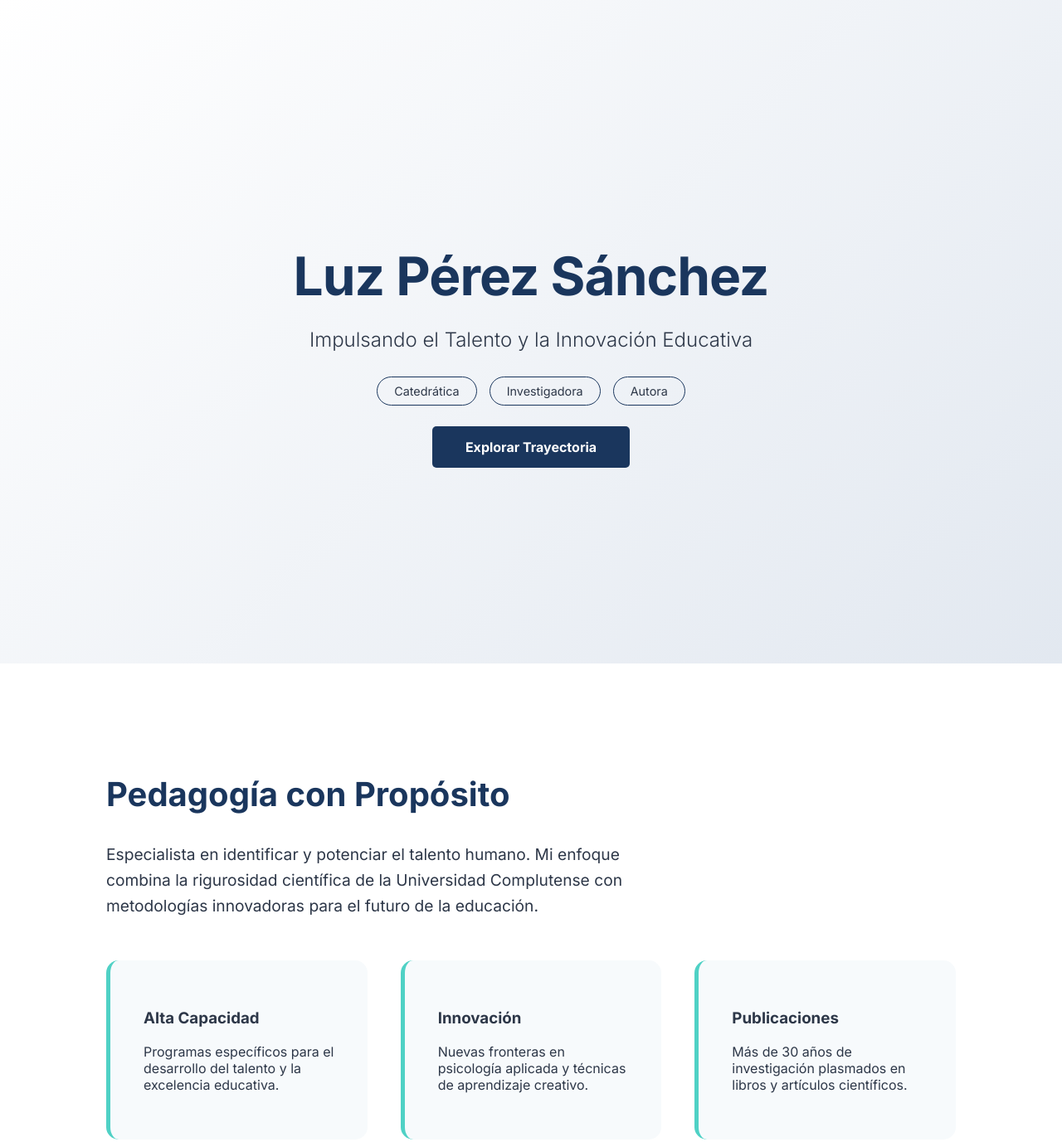
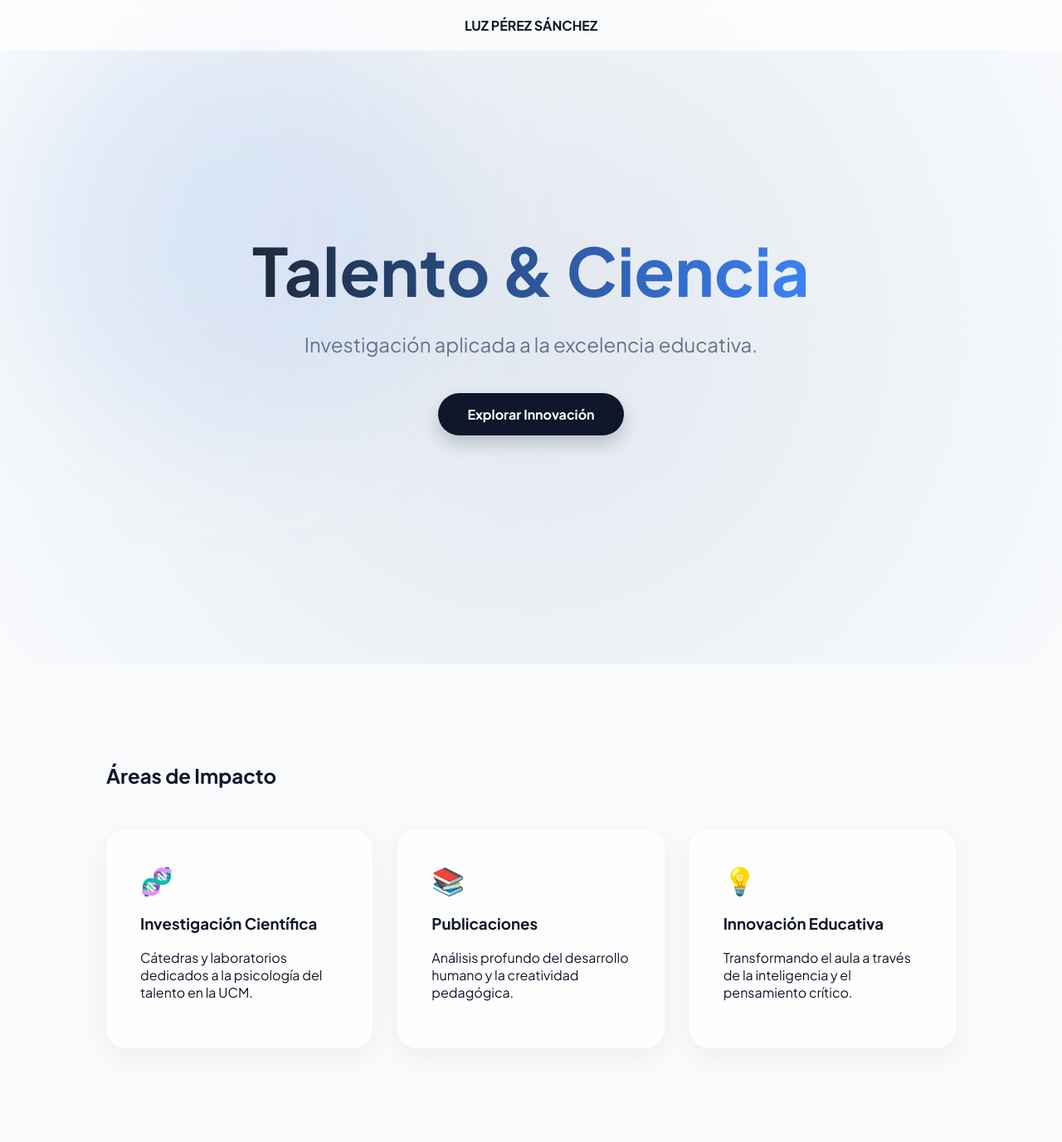
Before and after one commit to luckylula/web-luzperez, a plain HTML site: page index.html in a window 1280 px wide. Shown: the whole page at 83% size. Drawn offline with nearby package versions, Linux system fonts and the light colour scheme.

```diff
--- a/index.html
+++ b/index.html
@@ -3,161 +3,174 @@
 <head>
     <meta charset="UTF-8">
     <meta name="viewport" content="width=device-width, initial-scale=1.0">
-    <title>Luz Pérez Sánchez | Innovación y Talento</title>
-    <link href="https://fonts.googleapis.com/css2?family=Inter:wght@300;400;700&display=swap" rel="stylesheet">
+    <title>Luz Pérez Sánchez | Innovación y Movimiento</title>
+    <link href="https://fonts.googleapis.com/css2?family=Plus+Jakarta+Sans:wght@300;400;700&display=swap" rel="stylesheet">
+    <link href="https://unpkg.com/aos@2.3.1/dist/aos.css" rel="stylesheet">
+
     <style>
         :root {
-            --primary: #1a365d; /* Azul académico profundo */
-            --accent: #4fd1c5;  /* Turquesa pedagógico */
-            --bg: #f7fafc;
-            --text: #2d3748;
+            --primary: #0f172a;
+            --accent: #3b82f6;
+            --glass: rgba(255, 255, 255, 0.8);
         }
 
         body {
-            font-family: 'Inter', sans-serif;
+            font-family: 'Plus Jakarta Sans', sans-serif;
             margin: 0;
-            background-color: var(--bg);
-            color: var(--text);
+            background: #f8fafc;
+            color: var(--primary);
             overflow-x: hidden;
-            scroll-behavior: smooth;
         }
 
-        /* Animación de entrada */
-        @keyframes fadeInUp {
-            from { opacity: 0; transform: translateY(30px); }
-            to { opacity: 1; transform: translateY(0); }
+        /* FONDO DINÁMICO (Estilo Modi) */
+        .animated-bg {
+            position: fixed;
+            top: 0; left: 0; width: 100%; height: 100%;
+            z-index: -1;
+            background: radial-gradient(circle at 50% 50%, #e2e8f0 0%, #f8fafc 100%);
         }
 
-        header {
+        .blob {
+            position: absolute;
+            width: 500px; height: 500px;
+            background: rgba(59, 130, 246, 0.1);
+            filter: blur(80px);
+            border-radius: 50%;
+            animation: move 20s infinite alternate;
+        }
+
+        @keyframes move {
+            from { transform: translate(-10%, -10%); }
+            to { transform: translate(20%, 20%); }
+        }
+
+        /* HERO SECTION CON PARALLAX */
+        .hero {
             height: 100vh;
             display: flex;
             flex-direction: column;
             justify-content: center;
             align-items: center;
             text-align: center;
-            padding: 0 20px;
-            background: linear-gradient(135deg, #ffffff 0%, #e2e8f0 100%);
+            perspective: 1000px;
         }
 
-        .hero-content {
-            animation: fadeInUp 1.2s ease-out;
+        .hero h1 {
+            font-size: 5rem;
+            margin: 0;
+            background: linear-gradient(to right, #1e293b, #3b82f6);
+            -webkit-background-clip: text;
+            -webkit-text-fill-color: transparent;
+            transform: translateZ(50px);
         }
 
-        h1 {
-            font-size: 4rem;
-            color: var(--primary);
-            margin-bottom: 10px;
-            letter-spacing: -1px;
+        /* TARJETAS INTERACTIVAS */
+        section {
+            padding: 100px 10%;
+            min-height: 80vh;
         }
 
-        .tagline {
-            font-size: 1.5rem;
-            font-weight: 300;
-            color: var(--text);
-            margin-bottom: 30px;
-        }
-
-        .pills {
-            display: flex;
-            gap: 15px;
-            justify-content: center;
-        }
-
-        .pill {
-            padding: 8px 20px;
-            border: 1px solid var(--primary);
-            border-radius: 20px;
-            font-size: 0.9rem;
-            transition: all 0.3s;
-            cursor: pointer;
-        }
-
-        .pill:hover {
-            background: var(--primary);
-            color: white;
-            transform: scale(1.05);
-        }
-
-        section {
-            padding: 100px 10%;
-            background: white;
-        }
-
-        .grid-features {
+        .grid-container {
             display: grid;
             grid-template-columns: repeat(auto-fit, minmax(300px, 1fr));
-            gap: 40px;
+            gap: 30px;
             margin-top: 50px;
         }
 
         .card {
+            background: var(--glass);
+            backdrop-filter: blur(10px);
             padding: 40px;
-            border-radius: 15px;
-            background: var(--bg);
-            transition: transform 0.3s;
-            border-left: 5px solid var(--accent);
+            border-radius: 24px;
+            border: 1px solid rgba(255,255,255,0.3);
+            transition: all 0.4s cubic-bezier(0.175, 0.885, 0.32, 1.275);
+            box-shadow: 0 10px 30px rgba(0,0,0,0.05);
         }
 
         .card:hover {
-            transform: translateY(-10px);
-            box-shadow: 0 20px 25px -5px rgba(0,0,0,0.1);
+            transform: translateY(-15px) scale(1.02);
+            background: white;
+            box-shadow: 0 30px 60px rgba(0,0,0,0.1);
         }
 
-        .btn-main {
-            margin-top: 40px;
-            padding: 15px 40px;
+        /* BOTONES CON EFECTO MODI */
+        .btn-interact {
+            padding: 15px 35px;
             background: var(--primary);
             color: white;
+            border-radius: 50px;
             text-decoration: none;
-            border-radius: 5px;
-            font-weight: bold;
+            font-weight: 600;
             transition: 0.3s;
+            display: inline-block;
+            margin-top: 20px;
+            box-shadow: 0 10px 20px rgba(15, 23, 42, 0.2);
         }
 
-        .btn-main:hover {
+        .btn-interact:hover {
+            transform: scale(1.1);
             background: var(--accent);
-            color: var(--primary);
         }
 
+        .nav-fixed {
+            position: fixed;
+            top: 0; width: 100%;
+            padding: 20px 0;
+            text-align: center;
+            z-index: 100;
+            background: rgba(255,255,255,0.7);
+            backdrop-filter: blur(10px);
+        }
     </style>
 </head>
 <body>
 
-    <header>
-        <div class="hero-content">
-            <h1>Luz Pérez Sánchez</h1>
-            <p class="tagline">Impulsando el Talento y la Innovación Educativa</p>
-            <div class="pills">
-                <span class="pill">Catedrática</span>
-                <span class="pill">Investigadora</span>
-                <span class="pill">Autora</span>
-            </div>
-            <br><br>
-            <a href="#about" class="btn-main">Explorar Trayectoria</a>
+    <div class="animated-bg">
+        <div class="blob"></div>
+    </div>
+
+    <nav class="nav-fixed">
+        <strong>LUZ PÉREZ SÁNCHEZ</strong>
+    </nav>
+
+    <header class="hero">
+        <h1 data-aos="zoom-out" data-aos-duration="1500">Talento & Ciencia</h1>
+        <p data-aos="fade-up" data-aos-delay="500" style="font-size: 1.5rem; color: #64748b;">
+            Investigación aplicada a la excelencia educativa.
+        </p>
+        <div data-aos="fade-up" data-aos-delay="800">
+            <a href="#proyectos" class="btn-interact">Explorar Innovación</a>
         </div>
     </header>
 
-    <section id="about">
-        <h2 style="font-size: 2.5rem; color: var(--primary);">Pedagogía con Propósito</h2>
-        <p style="max-width: 700px; font-size: 1.2rem; line-height: 1.6;">
-            Especialista en identificar y potenciar el talento humano. Mi enfoque combina la rigurosidad científica de la Universidad Complutense con metodologías innovadoras para el futuro de la educación.
-        </p>
-
-        <div class="grid-features">
-            <div class="card">
-                <h3>Alta Capacidad</h3>
-                <p>Programas específicos para el desarrollo del talento y la excelencia educativa.</p>
+    <section id="proyectos">
+        <h2 data-aos="fade-right">Áreas de Impacto</h2>
+        <div class="grid-container">
+            <div class="card" data-aos="fade-up" data-aos-delay="100">
+                <div style="font-size: 2rem; margin-bottom: 20px;">🧬</div>
+                <h3>Investigación Científica</h3>
+                <p>Cátedras y laboratorios dedicados a la psicología del talento en la UCM.</p>
             </div>
-            <div class="card">
-                <h3>Innovación</h3>
-                <p>Nuevas fronteras en psicología aplicada y técnicas de aprendizaje creativo.</p>
+            <div class="card" data-aos="fade-up" data-aos-delay="300">
+                <div style="font-size: 2rem; margin-bottom: 20px;">📚</div>
+                <h3>Publicaciones</h3>
+                <p>Análisis profundo del desarrollo humano y la creatividad pedagógica.</p>
             </div>
-            <div class="card">
-                <h3>Publicaciones</h3>
-                <p>Más de 30 años de investigación plasmados en libros y artículos científicos.</p>
+            <div class="card" data-aos="fade-up" data-aos-delay="500">
+                <div style="font-size: 2rem; margin-bottom: 20px;">💡</div>
+                <h3>Innovación Educativa</h3>
+                <p>Transformando el aula a través de la inteligencia y el pensamiento crítico.</p>
             </div>
         </div>
     </section>
 
+    <script src="https://unpkg.com/aos@2.3.1/dist/aos.js"></script>
+    <script>
+      AOS.init({
+        duration: 1000,
+        once: false,
+        mirror: true
+      });
+    </script>
 </body>
 </html>
```
